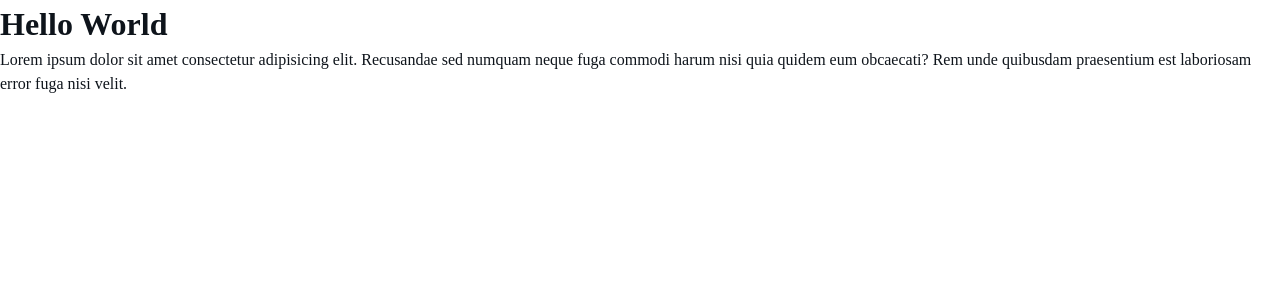
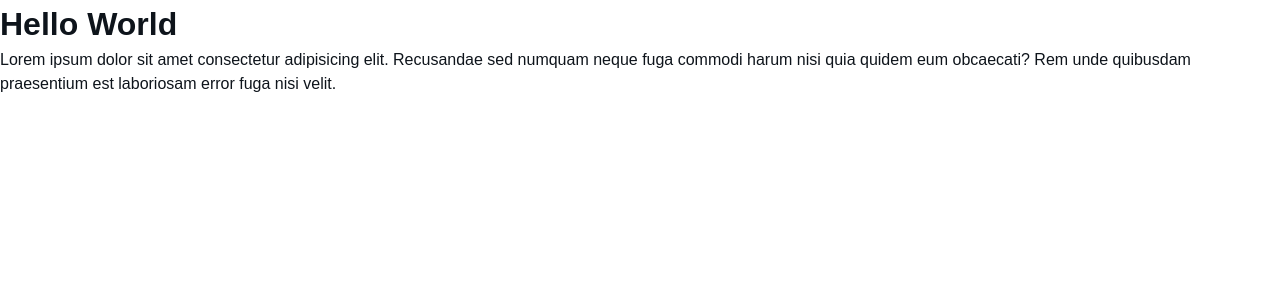
Before and after one commit to Xelaflash/portfolio_v2, a Next.js app: page / in a window 1280 px wide. Shown: the top 300 px of the page. Built offline with nearby package versions, Linux system fonts and the light colour scheme.

Commit message:
🎨 adding fonts

```diff
--- a/package.json
+++ b/package.json
@@ -8,6 +8,8 @@
     "lint": "next lint"
   },
   "dependencies": {
+    "@fontsource/cabin": "^4.5.2",
+    "@fontsource/raleway": "^4.5.3",
     "next": "12.0.10",
     "prop-types": "^15.8.1",
     "react": "17.0.2",
--- a/pages/index.js
+++ b/pages/index.js
@@ -4,6 +4,14 @@ import Image from 'next/image';
 export default function Home() {
   return (
     <>
+      <Head>
+        <title>Alex G | Web Developer</title>
+        <meta
+          property="og:title"
+          content="Alex G | Web Developer"
+          key="title"
+        />
+      </Head>
       <h1>Hello World</h1>
       <p>
         Lorem ipsum dolor sit amet consectetur adipisicing elit. Recusandae sed
--- a/styles/GlobalStyles.js
+++ b/styles/GlobalStyles.js
@@ -1,5 +1,20 @@
 import { createGlobalStyle } from 'styled-components';
 import { COLORS, WEIGHTS } from './constants';
+
+import '@fontsource/cabin/variable.css';
+import '@fontsource/cabin/variable-italic.css';
+import '@fontsource/raleway/variable.css';
+import '@fontsource/raleway/variable-italic.css';
+
+// fallback for non browser not supporting variable fonts
+import '@fontsource/cabin/400.css';
+import '@fontsource/cabin/500.css';
+import '@fontsource/cabin/700.css';
+import '@fontsource/cabin/900.css';
+import '@fontsource/raleway/400.css';
+import '@fontsource/raleway/500.css';
+import '@fontsource/raleway/700.css';
+import '@fontsource/raleway/900.css';
 
 const GlobalStyle = createGlobalStyle`
   /*
@@ -89,8 +104,14 @@ const GlobalStyle = createGlobalStyle`
   }
 
   body {
+    font-family: "CabinVariable", sans-serif;
     font-weight: ${WEIGHTS.normal};
   }
+  h1,h2,h3,h4 {
+    font-family: "RalewayVariable", sans-serif;
+    font-weight: ${WEIGHTS.bold};
+  }
+
 `;
 
 export default GlobalStyle;
--- a/styles/constants.js
+++ b/styles/constants.js
@@ -33,8 +33,8 @@ export const COLORS = {
 };
 
 export const WEIGHTS = {
-  light: 400,
-  normal: 500,
+  light: 300,
+  normal: 400,
   medium: 700,
   bold: 900,
 };
```
Also changed, not shown: 1 other file (tests, documents, lock files or other folders).
